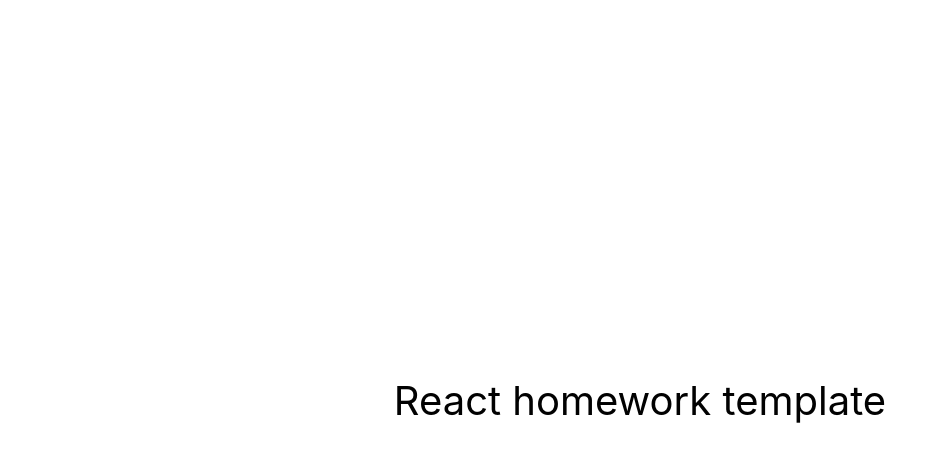
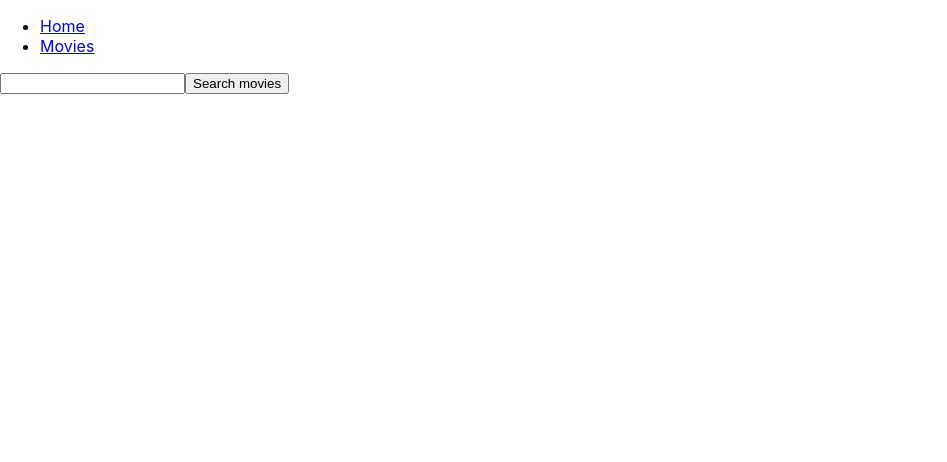
Before and after one commit to MariaZinevych/goit-react-hw-05-movies, a React (Create React App) app: page /goit-react-hw-05-movies/movies in a window 1280 px wide. Shown: the top 462 px of the page, without its empty margins (0-947 px from the left). Built offline with nearby package versions, Linux system fonts and the light colour scheme.

Commit message:
add page home

```diff
--- a/package.json
+++ b/package.json
@@ -7,8 +7,11 @@
     "@testing-library/jest-dom": "^5.16.3",
     "@testing-library/react": "^12.1.4",
     "@testing-library/user-event": "^13.5.0",
+    "axios": "^1.5.0",
     "react": "^18.1.0",
     "react-dom": "^18.1.0",
+    "react-loader-spinner": "^5.4.5",
+    "react-router-dom": "^6.15.0",
     "react-scripts": "5.0.1",
     "web-vitals": "^2.1.3"
   },
--- /dev/null
+++ b/src/API.js
@@ -0,0 +1,16 @@
+// 7a1a96151b65b7a2369b7dfff5707ea0
+
+import axios from 'axios';
+
+const API_KEY = '7a1a96151b65b7a2369b7dfff5707ea0';
+axios.defaults.baseURL = 'https://api.themoviedb.org/3/';
+
+export const fetchTrending = async () => {
+  const response = await axios.get(`trending/movie/day?api_key=${API_KEY}`);
+  return response.data.results;
+};
+
+export const fetchMoviesId = async () => {
+  const response = await axios.get(`movie/{movie_id}?api_key=${API_KEY}`);
+  return response.data.results;
+};
--- a/src/components/App.jsx
+++ b/src/components/App.jsx
@@ -1,16 +1,24 @@
+import { Home } from 'page/Home';
+import { Movies } from 'page/Movies';
+import { MoviesDetalies } from 'page/moviesDatalies';
+import { Routes, Route, NavLink } from 'react-router-dom';
 export const App = () => {
   return (
-    <div
-      style={{
-        height: '100vh',
-        display: 'flex',
-        justifyContent: 'center',
-        alignItems: 'center',
-        fontSize: 40,
-        color: '#010101'
-      }}
-    >
-      React homework template
-    </div>
+    <>
+      <ul>
+        <li>
+          <NavLink to="/home"> Home </NavLink>{' '}
+        </li>
+        <li>
+          <NavLink to="/movies"> Movies </NavLink>{' '}
+        </li>
+      </ul>
+
+      <Routes>
+        <Route path="/home" element={<Home />} />
+        <Route path="/movies" element={<Movies />} />
+        <Route path="/movies/:detalies" element={<MoviesDetalies />} />
+      </Routes>
+    </>
   );
 };
--- /dev/null
+++ b/src/components/MoviesList.jsx
@@ -0,0 +1,12 @@
+import { Link } from 'react-router-dom';
+export const MoviesList = ({ films }) => {
+  return (
+    <ul>
+      {films.map(film => (
+        <li key={film.id}>
+          <Link to="/"> {film.title}</Link>
+        </li>
+      ))}
+    </ul>
+  );
+};
--- /dev/null
+++ b/src/components/loader.jsx
@@ -0,0 +1,14 @@
+import { Blocks } from 'react-loader-spinner';
+
+export const Loader = () => {
+  return (
+    <Blocks
+      visible={true}
+      height="80"
+      width="80"
+      ariaLabel="blocks-loading"
+      wrapperStyle={{}}
+      wrapperClass="blocks-wrapper"
+    />
+  );
+};
--- a/src/index.js
+++ b/src/index.js
@@ -2,9 +2,12 @@
 import ReactDOM from 'react-dom/client';
 import { App } from 'components/App';
 import './index.css';
+import { BrowserRouter } from 'react-router-dom';
 
 ReactDOM.createRoot(document.getElementById('root')).render(
-  <React.StrictMode>
-    <App />
-  </React.StrictMode>
+  <BrowserRouter basename="/goit-react-hw-05-movies">
+    <React.StrictMode>
+      <App />
+    </React.StrictMode>
+  </BrowserRouter>
 );
--- /dev/null
+++ b/src/page/Home.jsx
@@ -0,0 +1,35 @@
+import { fetchTrending } from 'API';
+import { MoviesList } from 'components/MoviesList';
+import { Loader } from 'components/loader';
+import { useEffect, useState } from 'react';
+
+export const Home = () => {
+  const [films, setFilms] = useState([]);
+  const [loading, setLoading] = useState(false);
+
+  useEffect(() => {
+    const TrendingFilms = () => {
+      setLoading(true);
+      fetchTrending()
+        .then(trendingFilms => {
+          setFilms(trendingFilms);
+        })
+        .catch(error => {
+          console.log(error);
+        })
+        .finally(() => {
+          setLoading(false);
+        });
+    };
+
+    TrendingFilms();
+  }, []);
+
+  return (
+    <main>
+      <h1>Trending today </h1>
+      <MoviesList films={films} />
+      {loading && <Loader />}
+    </main>
+  );
+};
--- /dev/null
+++ b/src/page/Movies.jsx
@@ -0,0 +1,10 @@
+export const Movies = () => {
+  return (
+    <form action="">
+      <input type="text" />
+      <button type="submit">
+        <span>Search movies </span>
+      </button>
+    </form>
+  );
+};
--- /dev/null
+++ b/src/page/moviesDatalies.jsx
@@ -0,0 +1,15 @@
+// import { useEffect } from 'react';
+// export const MoviesDetalies = () => {
+//   useEffect(() => {
+//     export const fetchMoviesId = async () => {
+//       const FilmDetalies = () => {
+//         fetchMoviesId();
+//       };
+//     };
+
+//     FilmDetalies();
+//   }, []);
+
+//     return (
+//     );
+// };
```
Also changed, not shown: src/components/Cast.jsx (added), src/components/Reviews.jsx (added), 1 other file (tests, documents, lock files or other folders).
